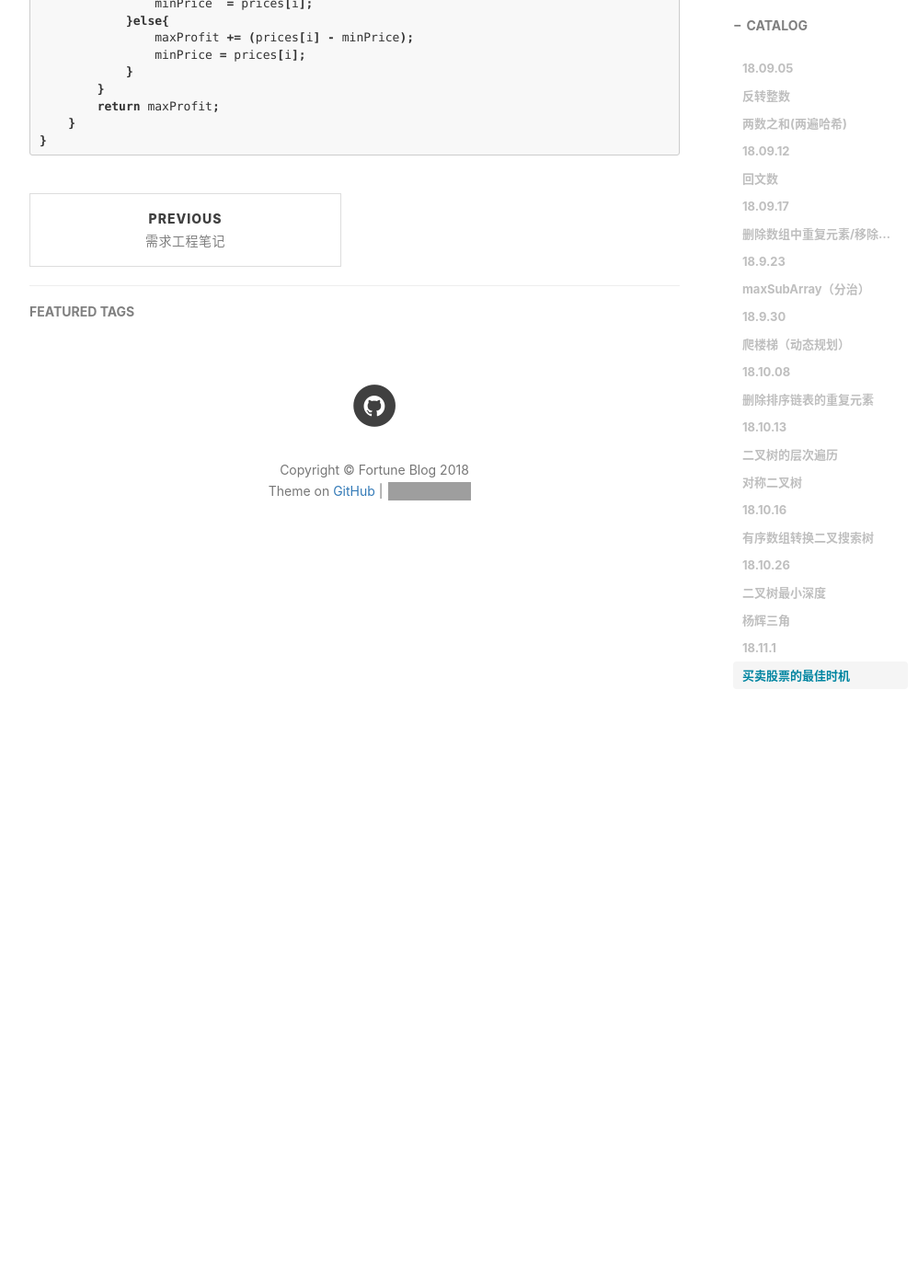
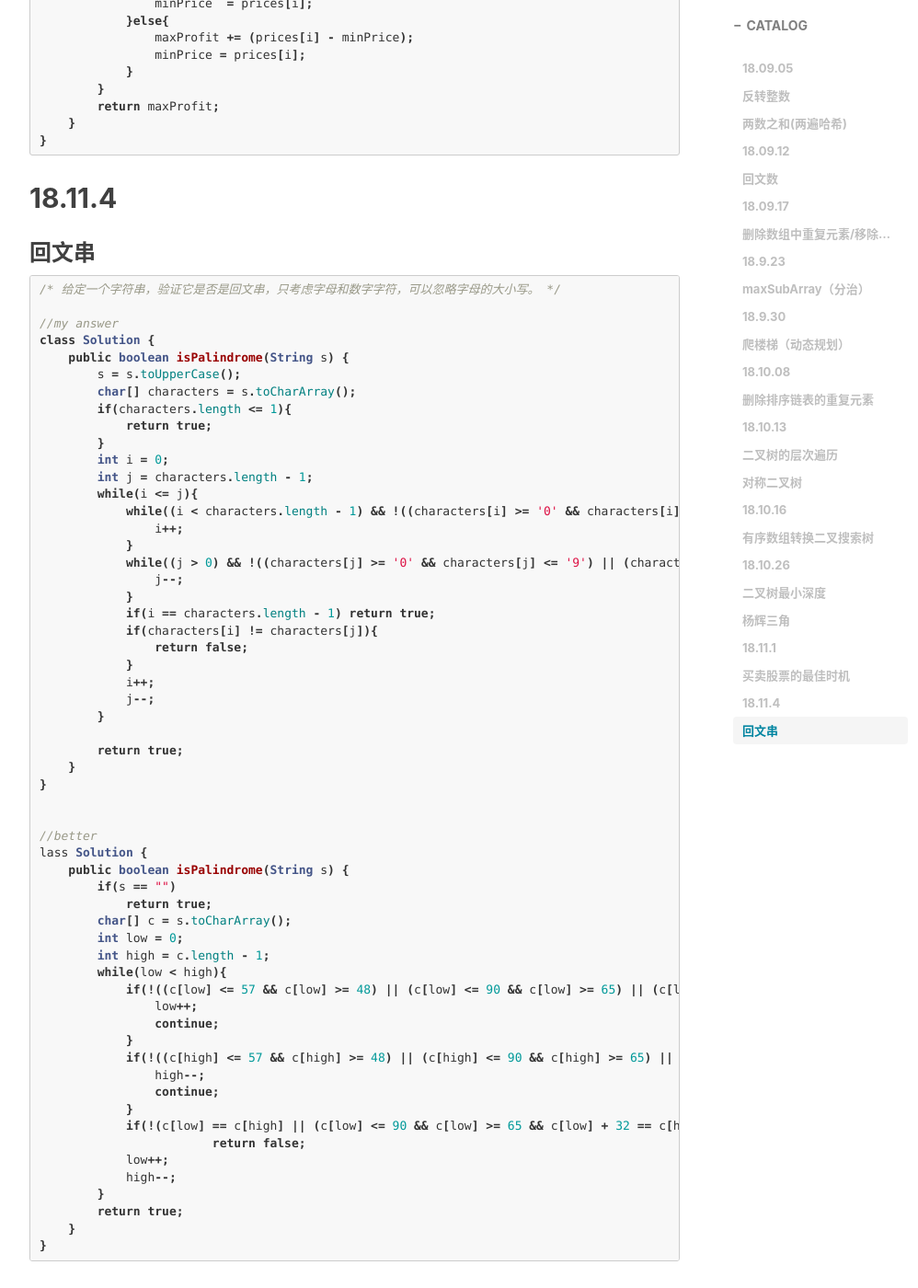
Before and after one commit to SUDAXKY/SUDAXKY.github.io, a Jekyll site: the page built from _posts/2018-09-15-LeetCode.md, in a window 1280 px wide and 1400 px high, scrolled down 9850 px. Shown: the whole window at 92% size, without its empty margins (233-1231 px from the left). Built offline with Jekyll 4.4.1, drawn with Linux system fonts in a browser that asks for light colours; nearby versions of some CDN libraries; comment, search, counter and statistics services are not loaded; grey boxes are pictures that could not be loaded.

Commit message:
Leetcode

````diff
--- a/_posts/2018-09-15-LeetCode.md
+++ b/_posts/2018-09-15-LeetCode.md
@@ -595,3 +595,71 @@ class Solution {
     }
 }
 ```
+
+
+
+## 18.11.4
+
+### 回文串
+
+```java
+/*
+给定一个字符串，验证它是否是回文串，只考虑字母和数字字符，可以忽略字母的大小写。
+*/
+
+//my answer
+class Solution {
+    public boolean isPalindrome(String s) {
+        s = s.toUpperCase();
+        char[] characters = s.toCharArray();
+        if(characters.length <= 1){
+            return true;
+        }
+        int i = 0;
+        int j = characters.length - 1;
+        while(i <= j){
+            while((i < characters.length - 1) && !((characters[i] >= '0' && characters[i] <= '9') || (characters[i] >= 'A' && characters[i] <= 'Z'))){
+                i++;
+            }
+            while((j > 0) && !((characters[j] >= '0' && characters[j] <= '9') || (characters[j] >= 'A' && characters[j] <= 'Z'))){
+                j--;
+            }
+            if(i == characters.length - 1) return true;
+            if(characters[i] != characters[j]){
+                return false;
+            }
+            i++;
+            j--;
+        }
+
+        return true;
+    }
+}
+
+
+//better
+lass Solution {
+    public boolean isPalindrome(String s) {
+        if(s == "")
+            return true;
+        char[] c = s.toCharArray();
+        int low = 0;
+        int high = c.length - 1;
+        while(low < high){
+            if(!((c[low] <= 57 && c[low] >= 48) || (c[low] <= 90 && c[low] >= 65) || (c[low] <= 122 && c[low] >= 97))){
+                low++;
+                continue;
+            }
+            if(!((c[high] <= 57 && c[high] >= 48) || (c[high] <= 90 && c[high] >= 65) || (c[high] <= 122 && c[high] >= 97)))             {
+                high--;
+                continue;
+            }
+            if(!(c[low] == c[high] || (c[low] <= 90 && c[low] >= 65 && c[low] + 32 == c[high]) || (c[high] <= 90 && c[high] >= 65 && c[high] + 32 == c[low])))
+                        return false;
+            low++;
+            high--;
+        }
+        return true;
+    }
+}
+```
````
